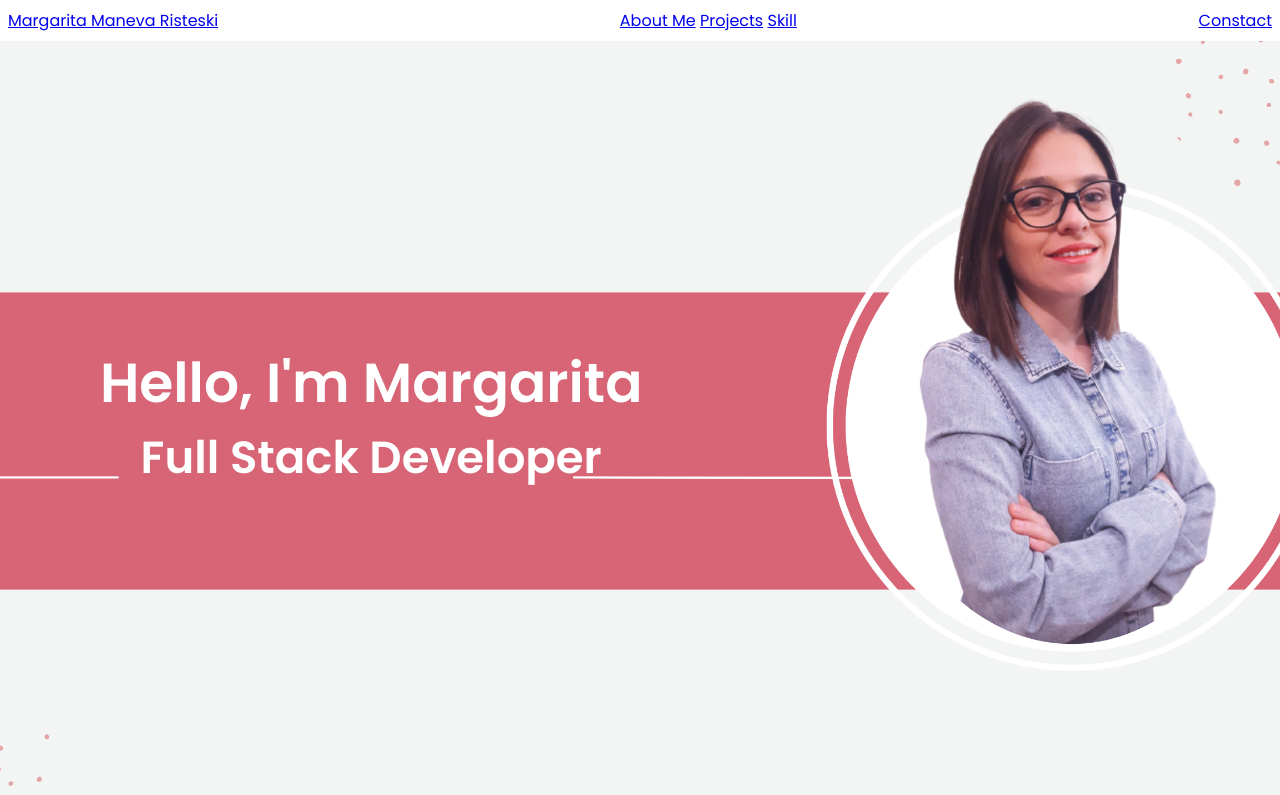
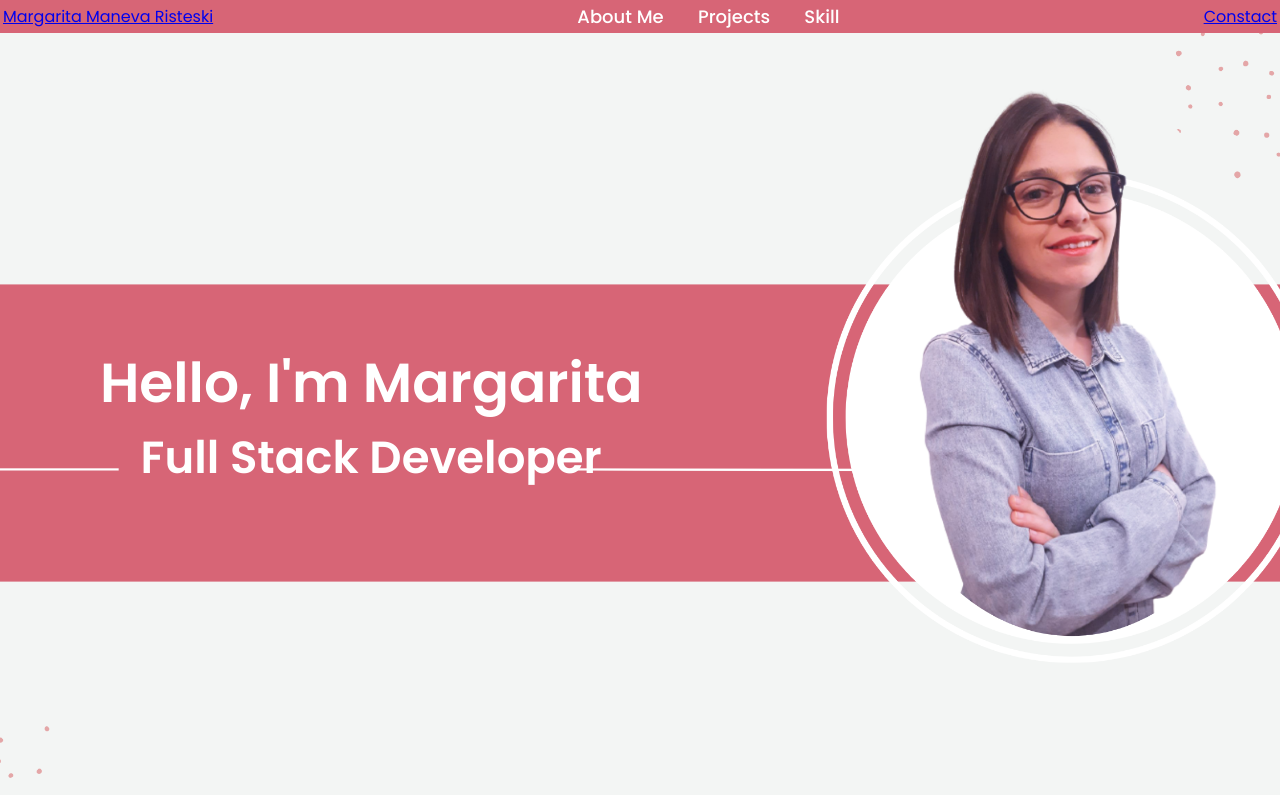
Before and after one commit to mmaneva/MargaritaManevaRisteski.github.io, a plain HTML site: page index.html in a window 1280 px wide. Shown: the top 795 px of the page. Drawn offline with Linux system fonts and the light colour scheme.

Commit message:
change navbar style

```diff
--- a/style.css
+++ b/style.css
@@ -12,15 +12,33 @@
     display: flex;
     justify-content: space-between;
     align-items: center;
+    width: 100%;
     padding: 3px;
-    margin: 5px;
+    background: #d76576;
+    color: white;
 }
 .nav {
+
     position: fixed;
     background: #d76576;
     width: 100%;
     padding: 10px 0;
     z-index: 10;
+}
+
+nav a {
+    text-decoration: none;
+    color: white;
+    font-size: 18px;
+    font-weight: 500;
+    padding: 8px 15px;
+    border-radius: 5px;
+    transition: all 0.3s ease;
+}
+
+nav a:hover {
+    background: white;
+    color: #d76576;
 }
 
 .menu {
@@ -118,7 +136,7 @@
 
 .about-me {
     width: 100%;
-    height: 80vh;
+    height: 100vh;
     display: flex;
     justify-content: center;
     align-items: center;
@@ -128,7 +146,8 @@
     display: flex;
     justify-content: center;
     flex-direction: column;
-    width: 800px;
+    width: 80%;
+    height: 50vh;
     border: 1px ;
     padding: 10px;
     box-shadow: 20px 20px 50px 15px #d76576;
```
